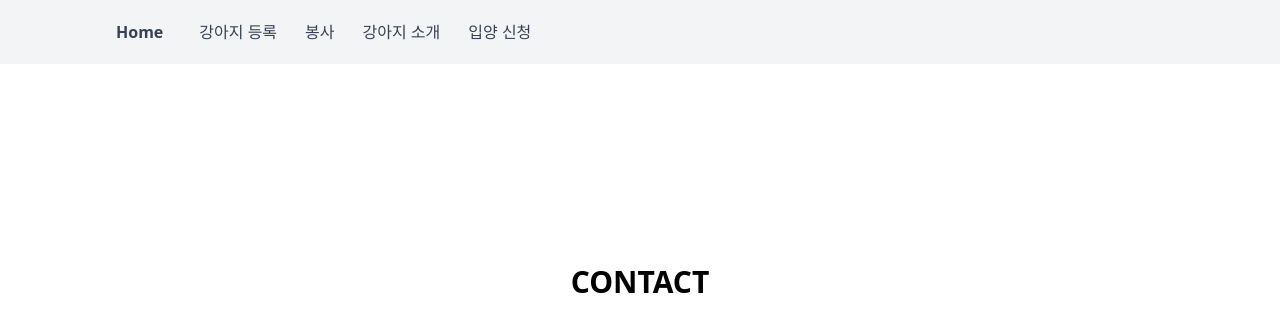
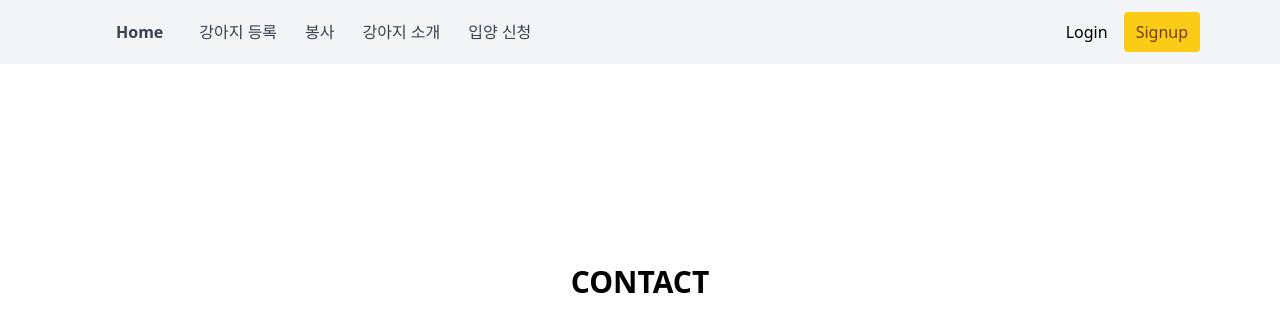
Before and after one commit to Team-Discipline/SaveDog-Frontend, a Next.js app: page / in a window 1280 px wide. Shown: the top 332 px of the page. Built offline with nearby package versions, Linux system fonts and the light colour scheme.

Commit message:
Navbar ui

```diff
--- a/src/components/Navbar.tsx
+++ b/src/components/Navbar.tsx
@@ -38,12 +38,17 @@ export const Navbar = () => {
               ))}
             </div>
           </div>
-
-          {/* ... (rest of the code remains unchanged) ... */}
+          <div className='flex items-center space-x-1'>
+            <Link href='#' className='py-5 px-3'>
+              Login
+            </Link>
+            <Link href='#' className='py-2 px-3 bg-yellow-400 hover:bg-yellow-
+              300 text-yellow-900 hover:text-yellow-800 rounded transition duration-300'>
+              Signup
+            </Link>
+          </div>
         </div>
       </div>
-
-      {/* ... (rest of the code remains unchanged) ... */}
     </nav>
   )
 }
```
